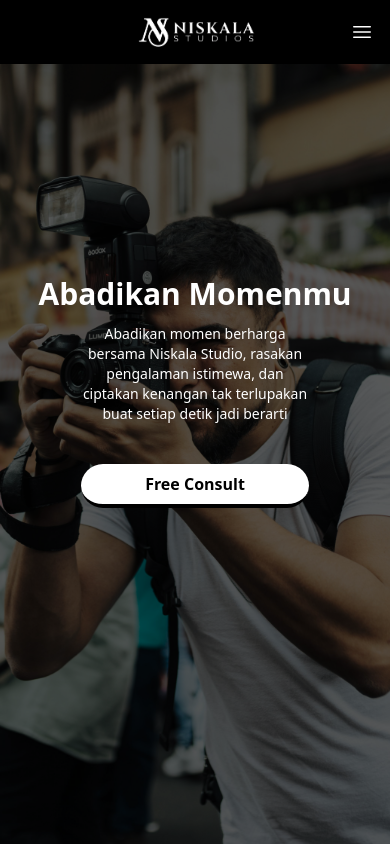
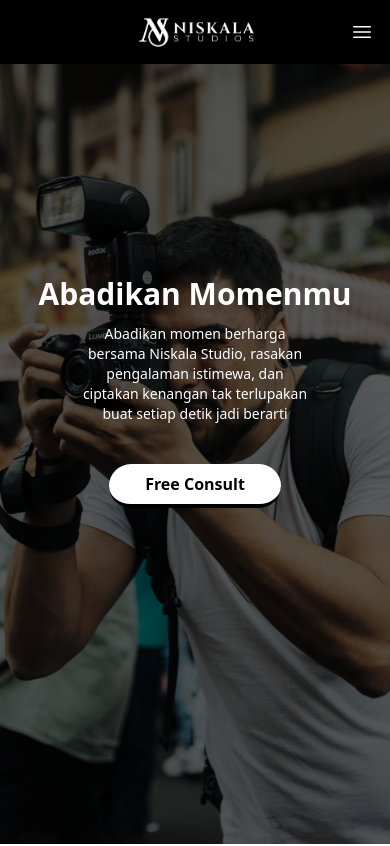
Before and after one commit to vineas/niskala-project, a Next.js app: page / in a window 390 px wide. Shown: the top 846 px of the page. Built offline with nearby package versions, Linux system fonts and the light colour scheme.

Commit message:
edit button

```diff
--- a/src/components/HomePage/BackgroundImage/index.tsx
+++ b/src/components/HomePage/BackgroundImage/index.tsx
@@ -25,7 +25,7 @@ const MainPage = () => {
           </div>
           <div className="text-center mt-5 px-20">
             <button
-              className="bg-white hover:bg-gray-400 text-black font-bold py-2 px-16 border-b-4 border-black hover:border-black rounded-full"
+              className="bg-white hover:bg-gray-400 text-black font-bold py-2 px-9 md:px-16 border-b-4 border-black hover:border-black rounded-full"
               onClick={(e) => {
                 e.preventDefault();
                 window.location.href =
--- a/src/components/Portofolio/index.tsx
+++ b/src/components/Portofolio/index.tsx
@@ -20,7 +20,7 @@ const Portofolio = () => {
                         className='shadow-2xl rounded-xl'
                         key={index}
                         whileHover={{ scale: 1.1 }}
-                        // whileTap={{ scale: 0.9 }}
+                        whileTap={{ scale: 0.9 }}
                         transition={{ type: "spring", stiffness: 300, damping: 17 }}
                     >
                         <Link href={item.link}>
```
